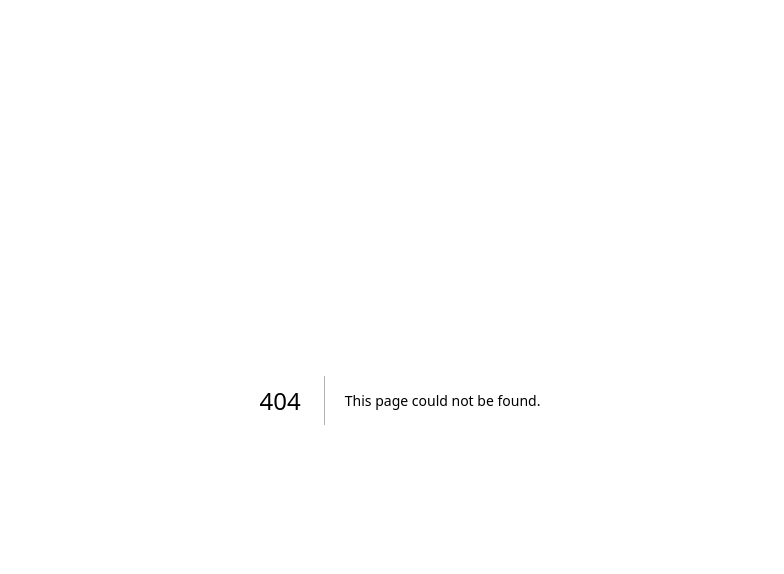
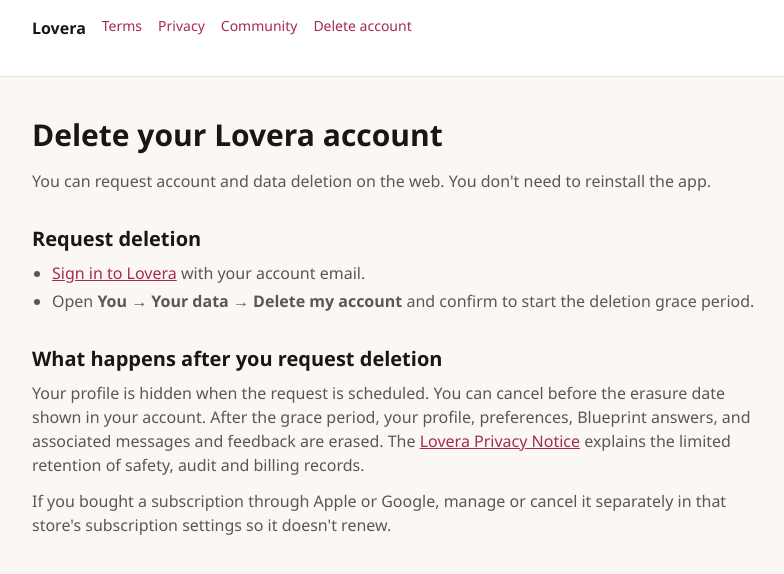
Before and after one commit to BHDossantos/LOVERA, a Next.js app in the folder apps/web/: page /legal/delete-account in a window 1280 px wide. Before the commit this address had no page. Shown: the top 574 px of the page, without its empty margins (240-1024 px from the left). Built offline with nearby package versions, Linux system fonts and the light colour scheme; no server answers.

Commit message:
Add public Lovera account deletion route for Google Play

```diff
--- /dev/null
+++ b/apps/web/src/app/legal/delete-account/page.tsx
@@ -0,0 +1,44 @@
+import Link from "next/link";
+import { H2, P, UL } from "../_components";
+import { FACTS } from "../_facts";
+
+export const metadata = { title: "Delete your Lovera account" };
+
+export default function DeleteAccountPage() {
+  const privacyEmail = FACTS.privacyEmail.value;
+
+  return (
+    <>
+      <h1 className="mb-4 text-3xl font-bold text-ink">Delete your Lovera account</h1>
+      <P>You can request account and data deletion on the web. You don&apos;t need to reinstall the app.</P>
+
+      <H2>Request deletion</H2>
+      <UL items={[
+        <> <Link href="/welcome" className="text-action underline">Sign in to Lovera</Link> with your account email.</>,
+        <>Open <strong>You → Your data → Delete my account</strong> and confirm to start the deletion grace period.</>,
+      ]} />
+      {privacyEmail && (
+        <P>
+          If you can&apos;t sign in,{" "}
+          <a className="text-action underline" href={`mailto:${privacyEmail}?subject=Lovera%20account%20deletion`}>
+            email Lovera Privacy to request deletion
+          </a>
+          {" "}from your Lovera account address. Don&apos;t send your password, sign-in code, or identity document.
+        </P>
+      )}
+
+      <H2>What happens after you request deletion</H2>
+      <P>
+        Your profile is hidden when the request is scheduled. You can cancel before the erasure date shown in
+        your account. After the grace period, your profile, preferences, Blueprint answers, and associated
+        messages and feedback are erased. The{" "}
+        <Link href="/legal/privacy" className="text-action underline">Lovera Privacy Notice</Link>
+        {" "}explains the limited retention of safety, audit and billing records.
+      </P>
+      <P>
+        If you bought a subscription through Apple or Google, manage or cancel it separately in that
+        store&apos;s subscription settings so it doesn&apos;t renew.
+      </P>
+    </>
+  );
+}
--- a/apps/web/src/app/legal/layout.tsx
+++ b/apps/web/src/app/legal/layout.tsx
@@ -10,6 +10,7 @@ const DOCS = [
   { href: "/legal/terms", label: "Terms" },
   { href: "/legal/privacy", label: "Privacy" },
   { href: "/legal/community", label: "Community" },
+  { href: "/legal/delete-account", label: "Delete account" },
 ];
 
 /**
@@ -25,7 +26,7 @@ export default function LegalLayout({ children }: { children: React.ReactNode })
           <Link href="/welcome" className="font-bold text-ink">
             Lovera
           </Link>
-          <nav className="flex gap-4 text-sm">
+          <nav className="flex flex-wrap gap-4 text-sm">
             {DOCS.map((d) => (
               <Link key={d.href} href={d.href} className="text-action hover:underline">
                 {d.label}
```
Also changed, not shown: 2 other files (tests, documents, lock files or other folders).
